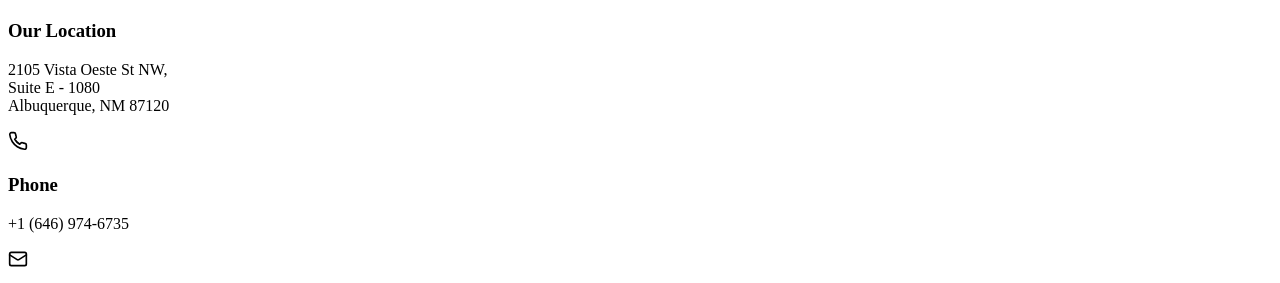
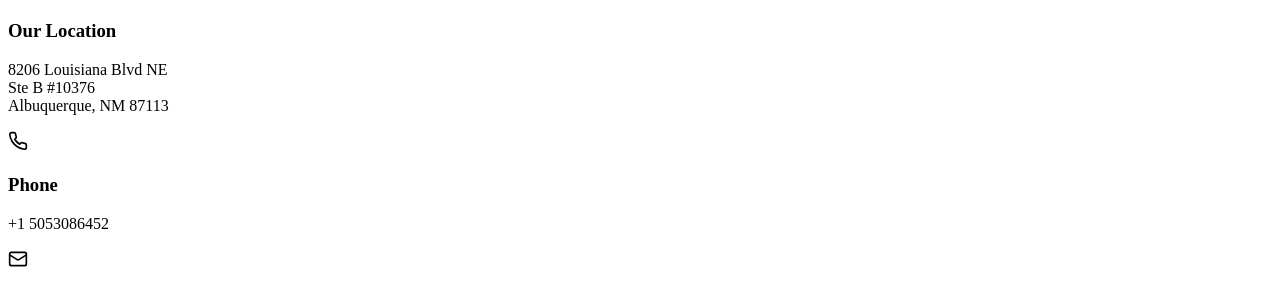
Before and after one commit to ravimenariya/Accredcert-Frontend, a React (Vite) app in the folder client/: page /contact in a window 1280 px wide. Shown: the part 307-590 px from the top of the page. Built offline with nearby package versions, Linux system fonts and the light colour scheme; no server answers.

Commit message:
changed contacts information

```diff
--- a/client/src/pages/contact.tsx
+++ b/client/src/pages/contact.tsx
@@ -105,9 +105,9 @@ export default function Contact() {
                 <div>
                   <h3 className="font-semibold text-black mb-1">Our Location</h3>
                   <p className="text-gray-600">
-                    2105 Vista Oeste St NW,<br />
-                    Suite E - 1080<br />
-                    Albuquerque, NM 87120
+                    8206 Louisiana Blvd NE<br />
+                    Ste B #10376<br />
+                    Albuquerque, NM 87113
                   </p>
                 </div>
               </div>
@@ -118,7 +118,7 @@ export default function Contact() {
                 </div>
                 <div>
                   <h3 className="font-semibold text-black mb-1">Phone</h3>
-                  <p className="text-gray-600">+1 (646) 974-6735</p>
+                  <p className="text-gray-600">+1 5053086452</p>
                 </div>
               </div>
 
```
